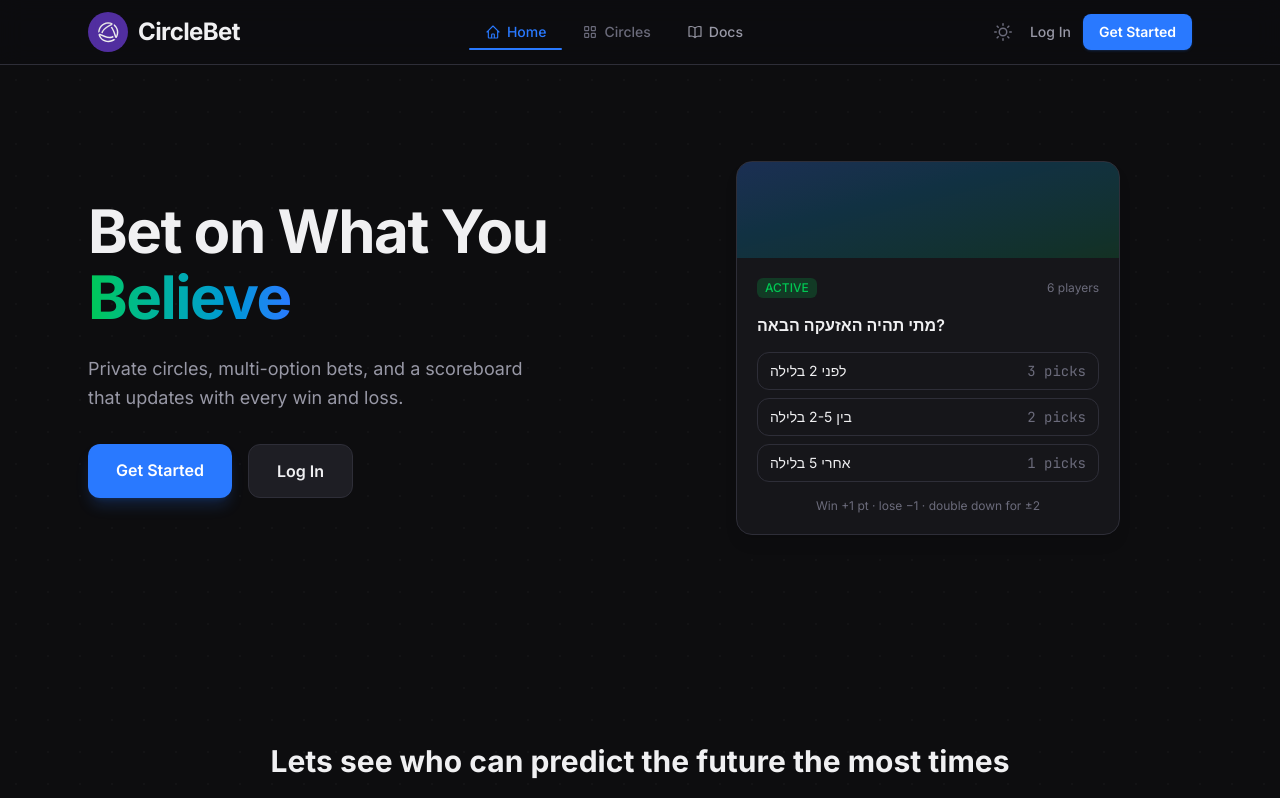
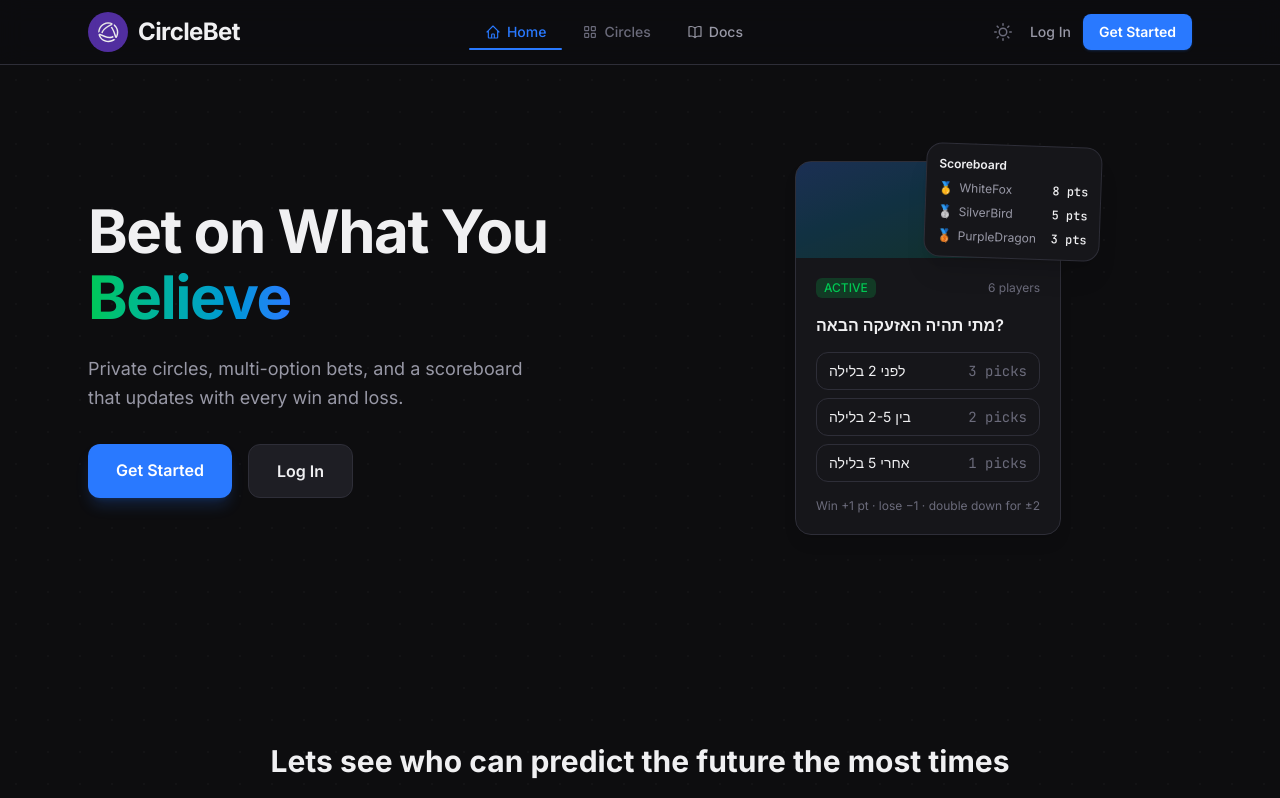
Before and after one commit to Galhadarr/circlebet, a Next.js app in the folder frontend/: page / in a window 1280 px wide. Shown: the top 798 px of the page. Built offline with nearby package versions, Linux system fonts and the light colour scheme; no server answers.

Commit message:
Add scoreboard card example to home

```diff
--- a/frontend/src/app/page.tsx
+++ b/frontend/src/app/page.tsx
@@ -4,6 +4,29 @@ import Link from "next/link";
 import { useAuthStore } from "@/stores/auth-store";
 import { Header } from "@/components/layout/header";
 import { BottomNav } from "@/components/layout/bottom-nav";
+
+const leaderboard = [
+  { rank: 1, name: "WhiteFox", score: 8, medal: "🥇" },
+  { rank: 2, name: "SilverBird", score: 5, medal: "🥈" },
+  { rank: 3, name: "PurpleDragon", score: 3, medal: "🥉" },
+];
+
+function MockLeaderboardCard() {
+  return (
+    <div className="w-44 bg-surface border border-border rounded-2xl shadow-xl p-3 space-y-2">
+      <p className="text-xs font-semibold text-text-primary">Scoreboard</p>
+      {leaderboard.map((entry) => (
+        <div key={entry.rank} className="flex items-center justify-between text-xs">
+          <div className="flex items-center gap-1.5">
+            <span>{entry.medal}</span>
+            <span className="text-text-secondary">{entry.name}</span>
+          </div>
+          <span className="font-mono font-medium text-text-primary">{entry.score} pts</span>
+        </div>
+      ))}
+    </div>
+  );
+}
 
 function MockBetCard() {
   return (
@@ -165,7 +188,12 @@ export default function LandingPage() {
             className="flex justify-center animate-fade-in-up"
             style={{ "--delay": "0.15s" } as React.CSSProperties}
           >
-            <MockBetCard />
+            <div className="relative">
+              <MockBetCard />
+              <div className="absolute -top-4 -right-10 rotate-2">
+                <MockLeaderboardCard />
+              </div>
+            </div>
           </div>
         </div>
       </section>
```
